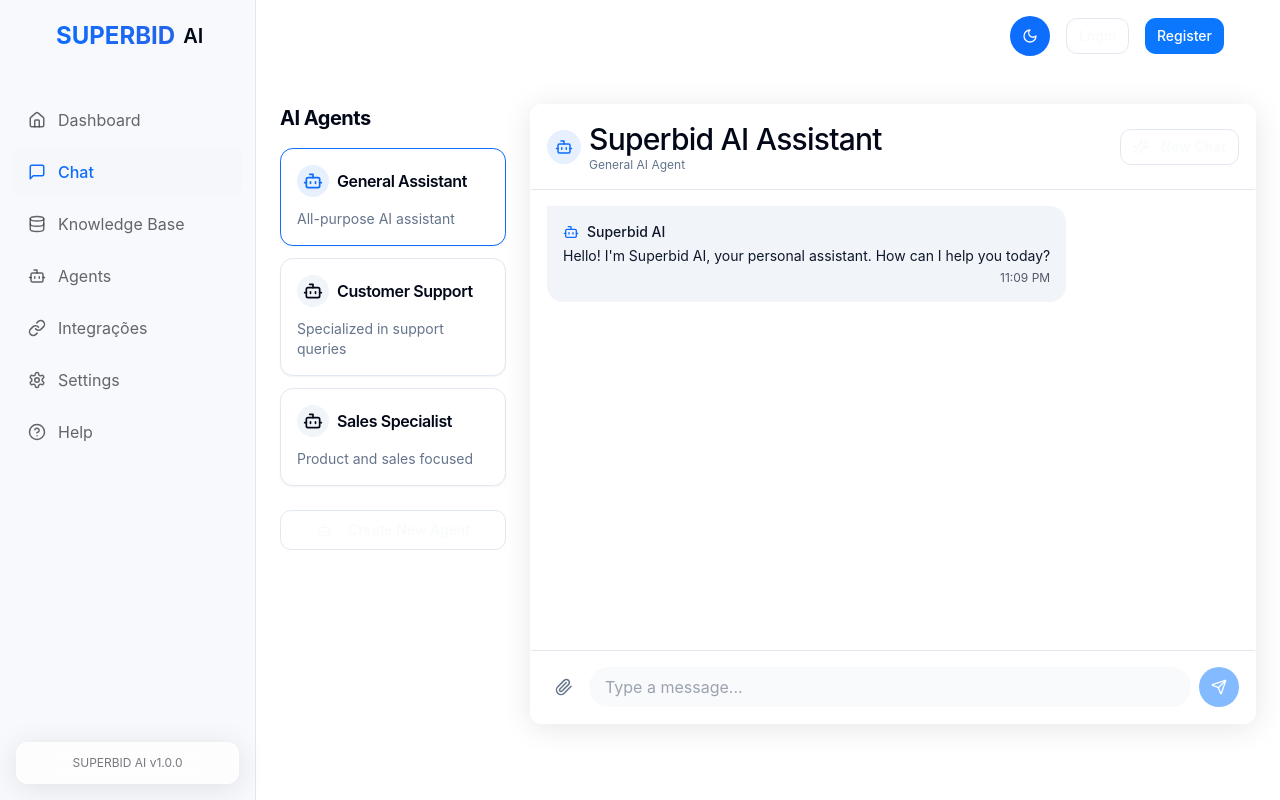
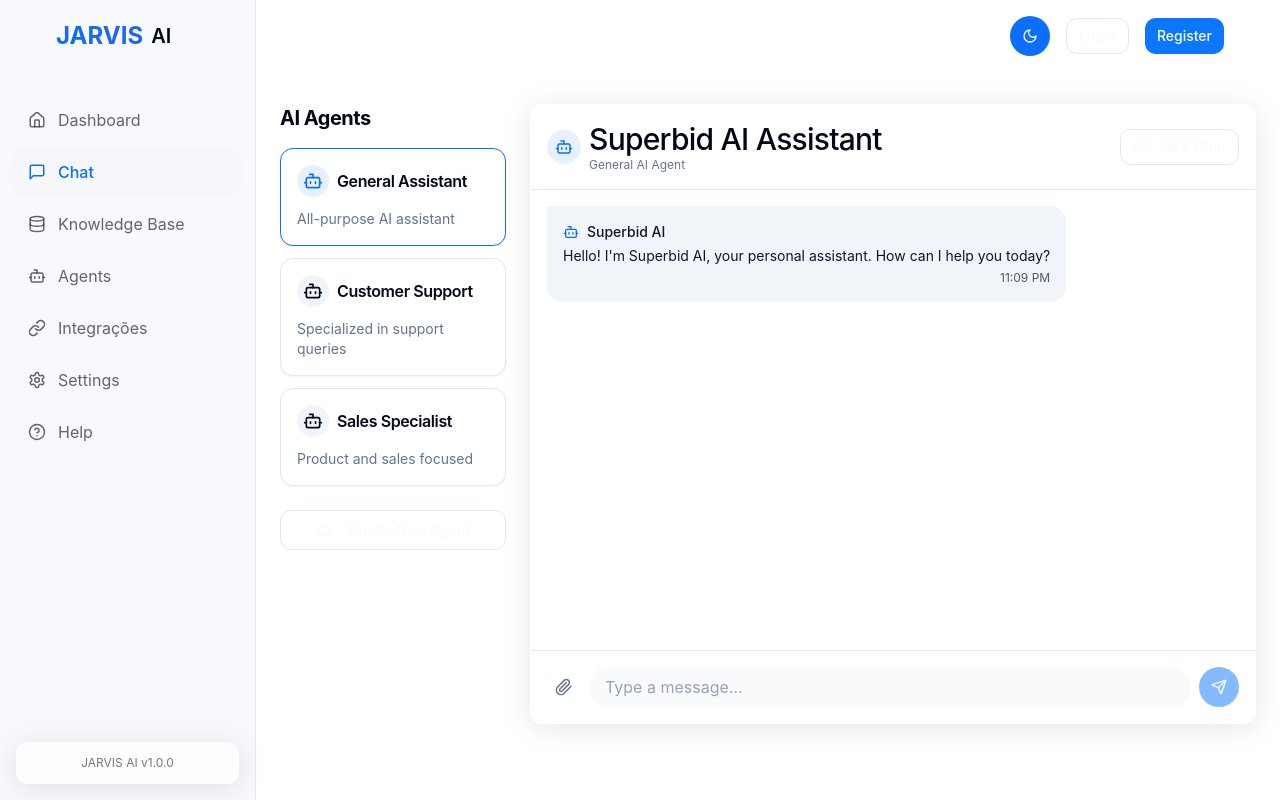
Before and after one commit to Dograix/superbot-wisdom-hub, a React (Vite) app: page /chat in a window 1280 px wide. Built offline with nearby package versions, Linux system fonts and the light colour scheme.

Commit message:
Rename SUPERBID AI to JARVIS AI
Rename all instances of SUPERBID AI to JARVIS AI in the codebase.

```diff
--- a/index.html
+++ b/index.html
@@ -1,14 +1,15 @@
+
 <!DOCTYPE html>
 <html lang="en">
   <head>
     <meta charset="UTF-8" />
     <meta name="viewport" content="width=device-width, initial-scale=1.0" />
-    <title>superbot-wisdom-hub</title>
-    <meta name="description" content="Lovable Generated Project" />
-    <meta name="author" content="Lovable" />
+    <title>JARVIS AI - Intelligent Assistant Platform</title>
+    <meta name="description" content="Create, customize, and deploy powerful AI agents with your own knowledge base in minutes." />
+    <meta name="author" content="Jarvis AI" />
 
-    <meta property="og:title" content="Lovable Generated Project" />
-    <meta property="og:description" content="Lovable Generated Project" />
+    <meta property="og:title" content="JARVIS AI - Intelligent Assistant Platform" />
+    <meta property="og:description" content="Create, customize, and deploy powerful AI agents with your own knowledge base in minutes." />
     <meta property="og:type" content="website" />
     <meta property="og:image" content="https://lovable.dev/opengraph-image-p98pqg.png" />
 
--- a/src/components/layout/Header.tsx
+++ b/src/components/layout/Header.tsx
@@ -56,7 +56,7 @@ const Header: React.FC<HeaderProps> = ({ onMenuClick }) => {
               <Menu size={20} />
             </button>
             <Link to="/" className="flex items-center gap-2">
-              <span className="text-2xl font-bold text-gradient">SUPERBID</span>
+              <span className="text-2xl font-bold text-gradient">JARVIS</span>
               <span className="text-xl font-semibold">AI</span>
             </Link>
           </div>
--- a/src/components/layout/Sidebar.tsx
+++ b/src/components/layout/Sidebar.tsx
@@ -50,7 +50,7 @@ const Sidebar: React.FC<SidebarProps> = ({ isOpen, onClose }) => {
         )}
       >
         <div className="flex justify-between items-center p-4 md:hidden">
-          <span className="font-bold text-lg">SUPERBID AI</span>
+          <span className="font-bold text-lg">JARVIS AI</span>
           <button
             onClick={onClose}
             className="p-2 rounded-full hover:bg-sidebar-accent"
@@ -90,7 +90,7 @@ const Sidebar: React.FC<SidebarProps> = ({ isOpen, onClose }) => {
         <div className="absolute bottom-0 left-0 right-0 p-4">
           <div className="glass-card bg-opacity-50 dark:bg-opacity-20 flex items-center justify-center py-3">
             <span className="text-xs text-center opacity-70">
-              SUPERBID AI v1.0.0
+              JARVIS AI v1.0.0
             </span>
           </div>
         </div>
--- a/src/pages/Dashboard.tsx
+++ b/src/pages/Dashboard.tsx
@@ -25,7 +25,7 @@ const Dashboard = () => {
         <div className="container mx-auto p-6">
           {/* Welcome section */}
           <div className="mb-8">
-            <h1 className="text-3xl font-bold mb-2">Welcome to Superbid AI</h1>
+            <h1 className="text-3xl font-bold mb-2">Welcome to Jarvis AI</h1>
             <p className="text-muted-foreground">
               Your AI platform for building intelligent solutions
             </p>
--- a/src/pages/Index.tsx
+++ b/src/pages/Index.tsx
@@ -61,7 +61,7 @@ const Index = () => {
               className="mb-6"
             >
               <span className="px-4 py-1.5 bg-superbid-50 dark:bg-superbid-900/30 text-superbid-600 dark:text-superbid-300 rounded-full text-sm font-medium">
-                Introducing Superbid AI
+                Introducing Jarvis AI
               </span>
             </motion.div>
 
@@ -114,7 +114,7 @@ const Index = () => {
                     <div className="inline-flex items-center justify-center mb-4 rounded-full w-16 h-16 bg-primary/10">
                       <Bot size={32} className="text-primary" />
                     </div>
-                    <h3 className="text-2xl font-medium">Superbid AI Platform</h3>
+                    <h3 className="text-2xl font-medium">Jarvis AI Platform</h3>
                     <p className="text-muted-foreground mt-2">Dashboard Preview</p>
                   </div>
                 </div>
@@ -166,7 +166,7 @@ const Index = () => {
           >
             <h2 className="text-3xl md:text-4xl font-bold mb-4">Ready to Transform Your AI Experience?</h2>
             <p className="text-xl text-muted-foreground max-w-2xl mx-auto mb-8">
-              Join thousands of businesses already leveraging Superbid AI to create intelligent solutions.
+              Join thousands of businesses already leveraging Jarvis AI to create intelligent solutions.
             </p>
             <div className="flex flex-col sm:flex-row justify-center gap-4">
               <Link to="/register">
@@ -190,7 +190,7 @@ const Index = () => {
           <div className="flex flex-col md:flex-row justify-between items-center">
             <div className="mb-4 md:mb-0">
               <div className="flex items-center gap-2">
-                <span className="text-xl font-bold text-gradient">SUPERBID</span>
+                <span className="text-xl font-bold text-gradient">JARVIS</span>
                 <span className="text-lg font-semibold">AI</span>
               </div>
               <p className="text-sm text-muted-foreground">Building the future of AI. Together.</p>
@@ -208,7 +208,7 @@ const Index = () => {
             </div>
           </div>
           <div className="mt-8 pt-4 border-t border-border text-center text-sm text-muted-foreground">
-            &copy; {new Date().getFullYear()} Superbid AI. All rights reserved.
+            &copy; {new Date().getFullYear()} Jarvis AI. All rights reserved.
           </div>
         </div>
       </footer>
--- a/src/pages/Login.tsx
+++ b/src/pages/Login.tsx
@@ -10,7 +10,7 @@ const Login = () => {
       <div className="w-full md:w-1/2 flex flex-col justify-center items-center p-8 md:p-16">
         <div className="w-full max-w-md mb-8">
           <Link to="/" className="flex items-center gap-2 mb-12">
-            <span className="text-2xl font-bold text-gradient">SUPERBID</span>
+            <span className="text-2xl font-bold text-gradient">JARVIS</span>
             <span className="text-xl font-semibold">AI</span>
           </Link>
           <LoginForm />
@@ -22,7 +22,7 @@ const Login = () => {
         <div className="absolute inset-0 bg-gradient-to-br from-superbid-500/20 to-blue-500/20"></div>
         <div className="relative z-10 flex flex-col justify-center items-center p-16 text-center">
           <div className="glass-card max-w-md">
-            <h2 className="text-2xl font-bold mb-4">Welcome to Superbid AI</h2>
+            <h2 className="text-2xl font-bold mb-4">Welcome to Jarvis AI</h2>
             <p className="text-muted-foreground mb-4">
               The complete platform for building, deploying, and managing AI agents with your own knowledge base.
             </p>
--- a/src/pages/Register.tsx
+++ b/src/pages/Register.tsx
@@ -33,7 +33,7 @@ const Register = () => {
       <div className="w-full md:w-1/2 flex flex-col justify-center items-center p-8 md:p-16">
         <div className="w-full max-w-md mb-8">
           <Link to="/" className="flex items-center gap-2 mb-12">
-            <span className="text-2xl font-bold text-gradient">SUPERBID</span>
+            <span className="text-2xl font-bold text-gradient">JARVIS</span>
             <span className="text-xl font-semibold">AI</span>
           </Link>
           <RegisterForm />
```
